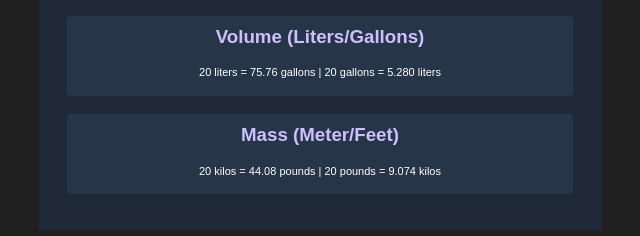
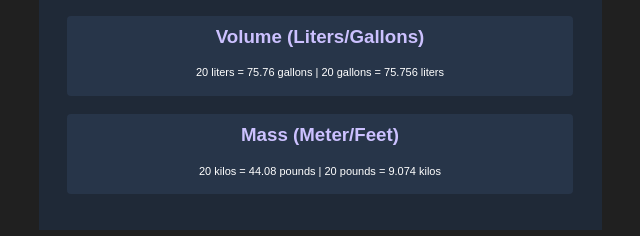
Before and after one commit to Yusuph-Darbo/unitConverter, a plain HTML site: page index.html in a window 1280 px wide. Shown: the part 515-751 px from the top of the page, 320-960 px from the left. Drawn offline with Linux system fonts and the light colour scheme.

Commit message:
Correct conversion value for gallons to liters

```diff
--- a/index.html
+++ b/index.html
@@ -25,7 +25,7 @@
         <div class="varBoxes" id="varBox2">
           <h3>Volume (Liters/Gallons)</h3>
           <p class="result-text" id="result2">
-            20 liters = 75.76 gallons | 20 gallons = 5.280 liters
+            20 liters = 75.76 gallons | 20 gallons = 75.756 liters
           </p>
         </div>
         <div class="varBoxes" id="varBox3">
```
